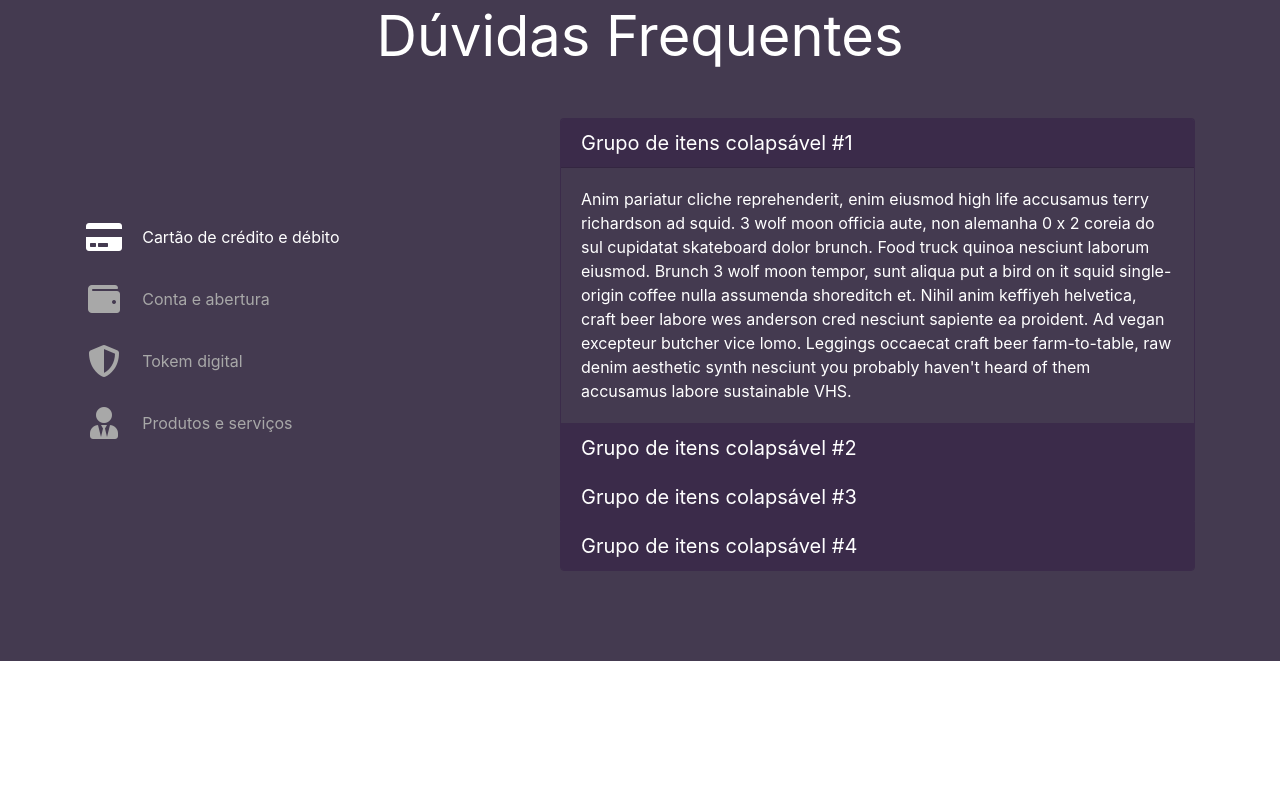
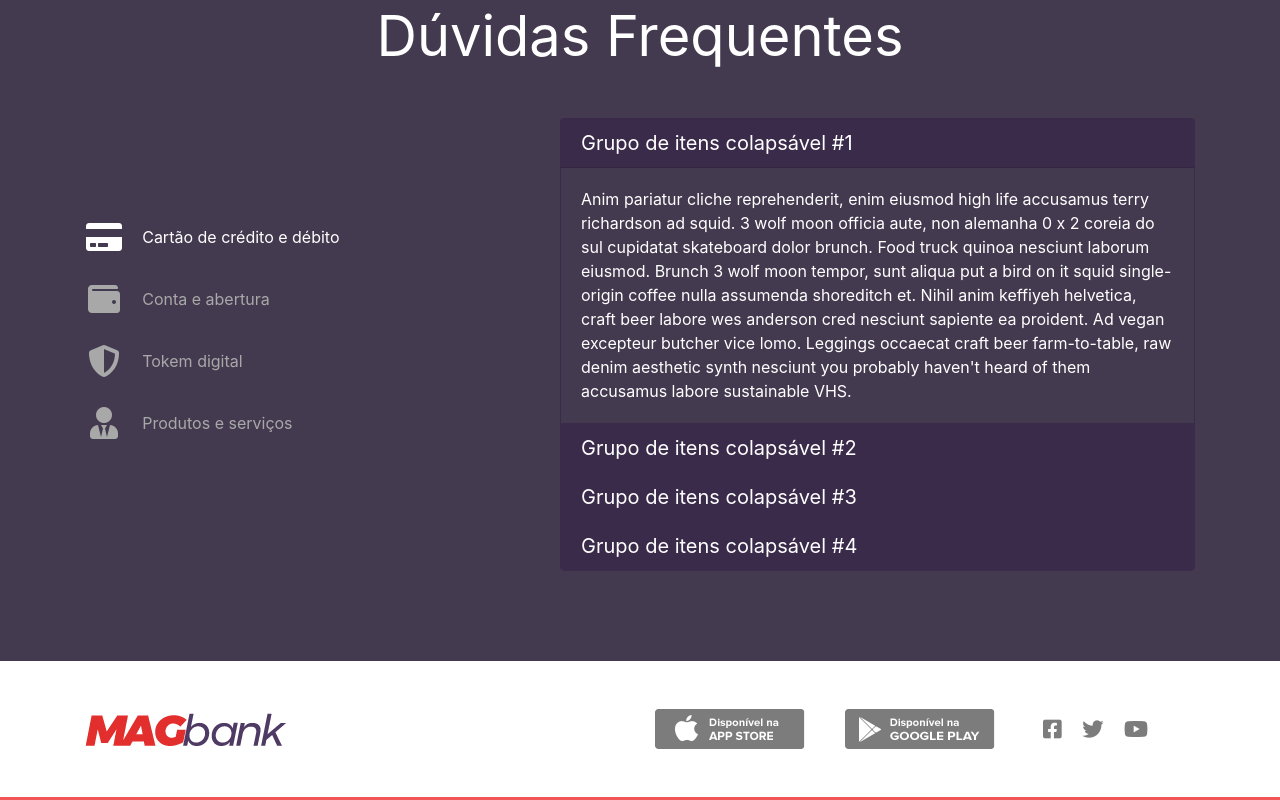
Before and after one commit to brunocordova/magbank, a website built with Parcel: page src/index.html in a window 1280 px wide. Shown: the part 2564-3364 px from the top of the page. Before the commit the page ends 3225 px from the top, so only its background shows below. Built offline with nearby package versions, Linux system fonts and the light colour scheme.

Commit message:
feat(mag-footer): Created footer

```diff
--- a/package.json
+++ b/package.json
@@ -5,6 +5,8 @@
   "main": "index.js",
   "scripts": {
     "start": "npx parcel src/index.html",
+    "prebuild": "del dist /Q",
+    "build": "npx parcel build src/index.html",
     "test": "echo \"Error: no test specified\" && exit 1"
   },
   "keywords": [
--- a/src/index.html
+++ b/src/index.html
@@ -10,6 +10,7 @@
     integrity="sha384-Vkoo8x4CGsO3+Hhxv8T/Q5PaXtkKtu6ug5TOeNV6gBiFeWPGFN9MuhOf23Q9Ifjh" crossorigin="anonymous" />
   <link rel="stylesheet" href="https://cdnjs.cloudflare.com/ajax/libs/font-awesome/5.12.0-1/css/fontawesome.min.css" />
   <link rel="stylesheet" href="https://cdnjs.cloudflare.com/ajax/libs/font-awesome/5.12.0-1/css/solid.min.css">
+  <link rel="stylesheet" href="https://cdnjs.cloudflare.com/ajax/libs/font-awesome/5.12.1/css/brands.min.css">
   <link rel="stylesheet" href="style.css" />
 </head>
 
@@ -309,6 +310,30 @@
     </section>
   </main>
 
+  <footer class="mag-footer mag-border-bottom">
+    <div class="container">
+      <div class="row my-5 align-items-center">
+        <div class="col-12 col-md-6 text-align-center text-align-md-left">
+          <img src="./assets/logo-magbank-color.png" alt="Magbank">
+        </div>
+        <div class="col-6 col-md-2 text-align-center">
+          <img src="./assets/apple-store.png" alt="Disponível na Apple Store">
+        </div>
+        <div class="col-6 col-md-2 text-align-center">
+          <img src="./assets/google-play.png" alt="Disponível na Google Palu">
+        </div>
+
+        <div class="col-12 col-md-2 text-align-center">
+          <i class="fab fa-facebook-square fa-lg mx-2"></i>
+          <i class="fab fa-twitter fa-lg mx-2"></i>
+          <i class="fab fa-youtube fa-lg mx-2"></i>
+        </div>
+
+      </div>
+    </div>
+
+  </footer>
+
   <script src="https://code.jquery.com/jquery-3.4.1.slim.min.js"
     integrity="sha384-J6qa4849blE2+poT4WnyKhv5vZF5SrPo0iEjwBvKU7imGFAV0wwj1yYfoRSJoZ+n"
     crossorigin="anonymous"></script>
--- a/src/style.css
+++ b/src/style.css
@@ -124,6 +124,10 @@
     font-weight: 400;
 }
 
+.mag-footer {
+    color: #7c7c7c;
+}
+
 @media screen and (min-width: 768px) {
     .navbar-brand-mag {
         margin-right: 6.5625rem;
```
Also changed, not shown: src/assets/apple-store.png (added), src/assets/google-play.png (added), src/assets/logo-magbank-color.png (added).
